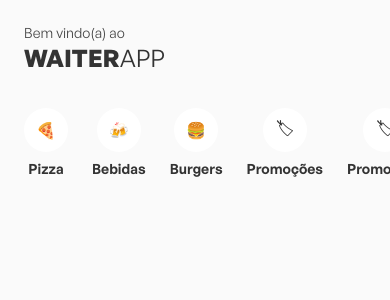
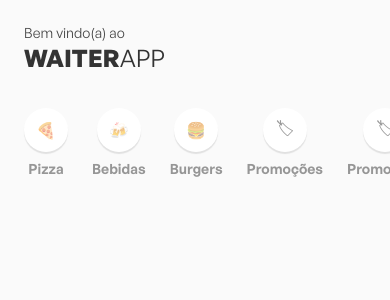
Before and after one commit to matheusoaresdias/waiterapp-mobile, a React Native app: screen / in a window 390 px wide. Shown: the top 300 px of the page. Built offline with nearby package versions, Linux system fonts and the light colour scheme.

Commit message:
feat: select category

```diff
--- a/src/components/Categories/index.tsx
+++ b/src/components/Categories/index.tsx
@@ -2,8 +2,16 @@
 import { categories } from '../../mocks/categories';
 import { Text } from '../Text';
 import { Category, Icon } from './styles';
+import { useState } from 'react';
 
 export function Categories() {
+  const [selectedCategory, setSelectedCategory] = useState('');
+
+  function handleSelectCategory(categoryId: string) {
+    const category = selectedCategory === categoryId ? '' : categoryId;
+    setSelectedCategory(category);
+  }
+
   return (
     <>
       <FlatList
@@ -12,25 +20,20 @@
         contentContainerStyle={{ paddingRight: 24 }}
         data={categories}
         keyExtractor={category => category._id}
-        renderItem={({ item: category }) => (
-          <Category>
-            <Icon>
-              <Text>{category.icon}</Text>
-            </Icon>
+        renderItem={({ item: category }) => {
+          const isSelected = selectedCategory === category._id;
 
-            <Text size={14} weight={600}>{category.name}</Text>
-          </Category>
-        )}
+          return (
+            <Category onPress={() => handleSelectCategory(category._id)}>
+              <Icon>
+                <Text opacity={isSelected ? 1 : 0.5}>{category.icon}</Text>
+              </Icon>
+
+              <Text size={14} weight={600} opacity={isSelected ? 1 : 0.5}>{category.name}</Text>
+            </Category>
+          )
+        }}
       />
-      {/*categories.map(category => (
-        <Category key={category._id}>
-          <Icon>
-            <Text>{category.icon}</Text>
-          </Icon>
-
-          <Text size={14} weight={600}>{category.name}</Text>
-        </Category>
-      ))*/}
     </>
   );
 }
--- a/src/components/Categories/styles.ts
+++ b/src/components/Categories/styles.ts
@@ -1,6 +1,9 @@
 import styled from 'styled-components/native';
+import { Platform } from 'react-native';
 
-export const Category = styled.View`
+const isAndroid = Platform.OS === 'android';
+
+export const Category = styled.TouchableOpacity`
   align-items: center;
   margin-left: 24px;
 `;
@@ -13,4 +16,6 @@
   align-items: center;
   justify-content: center;
   margin-bottom: 8px;
+  box-shadow: 0px 2px 1px rgba(0, 0, 0, ${isAndroid ? 1 : 0.1});
+  elevation: 2;
 `;
```
